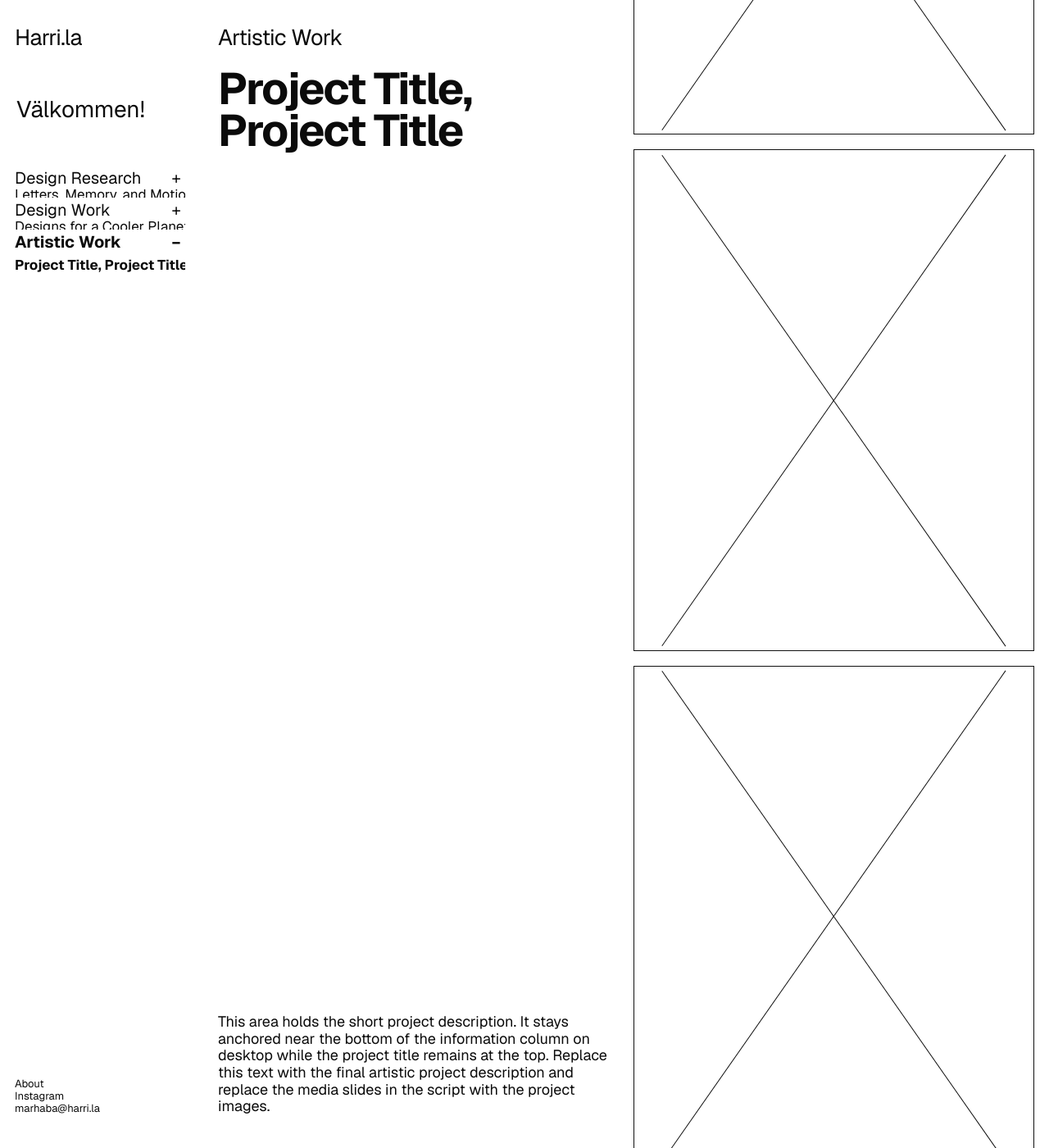
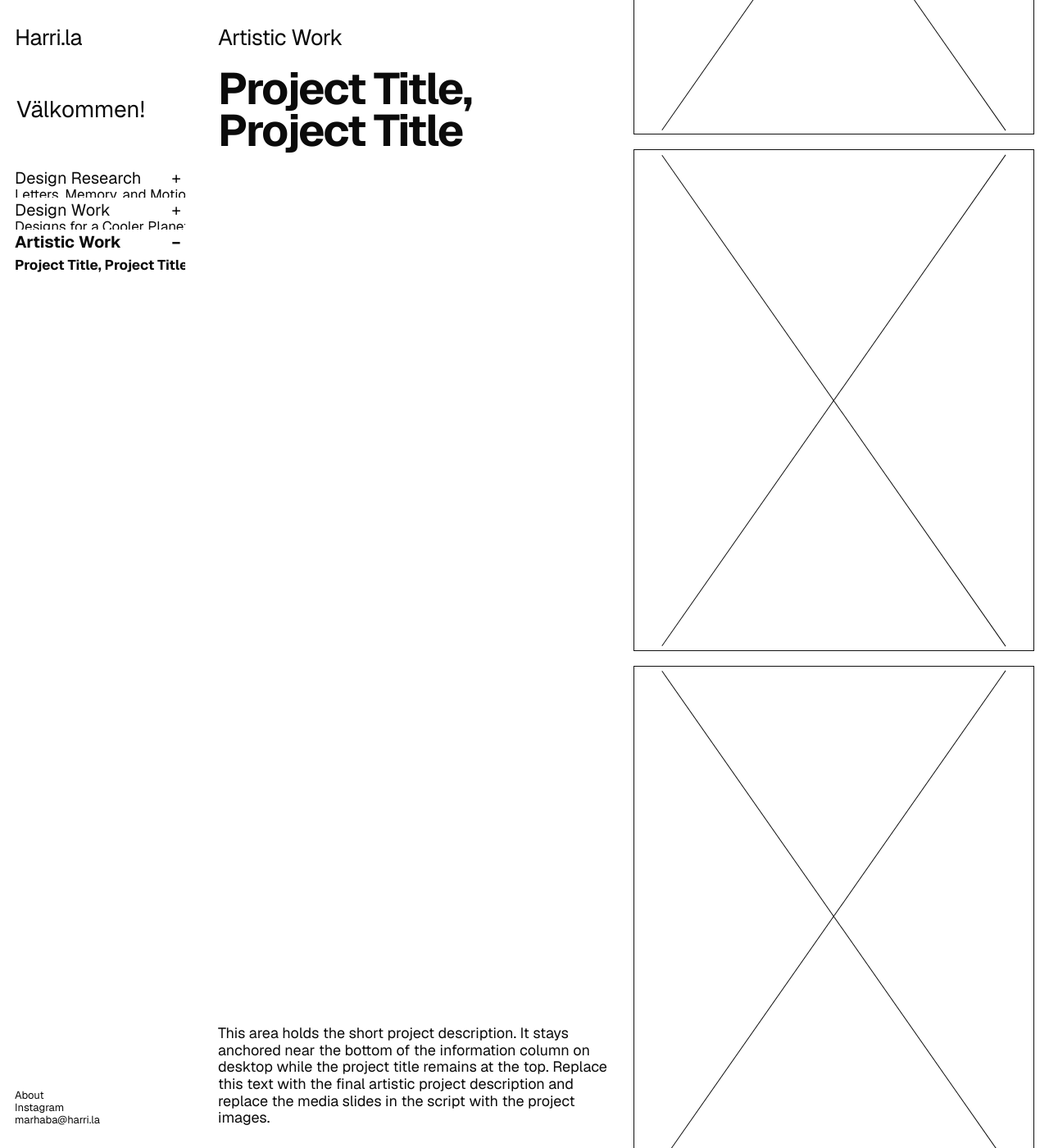
Before and after one commit to somethingishappening/somethingishappening.github.io, a Jekyll site: the page built from _artistic/project-title-project-title.md, in a window 1280 px wide and 1400 px high, scrolled down 479 px. Shown: the whole window at 82% size. Built offline with Jekyll 4.4.1, drawn with Linux system fonts in a browser that asks for light colours.

Commit message:
Add files via upload

```diff
--- a/_layouts/work.html
+++ b/_layouts/work.html
@@ -1378,13 +1378,18 @@ button{font:inherit;color:inherit}
 
 
 
-/* DESKTOP BOTTOM ALIGNMENT
-   Project paragraphs keep the Research-template 14px paragraph margin.
-   Match the left footer's visible bottom inset to that same 14px so the two
-   columns remain visually aligned while resizing. */
+
+
+/* DESKTOP BOTTOM ALIGNMENT — tight visual baseline.
+   Keep the Research-template 14px paragraph spacing, but cancel only the
+   final trailing paragraph space at the container edge. */
 @media (min-width:901px){
   .left-footer{
-    padding-bottom:14px !important;
+    padding-bottom:0 !important;
+  }
+
+  .project-description{
+    margin-bottom:-14px !important;
   }
 }
 
```
